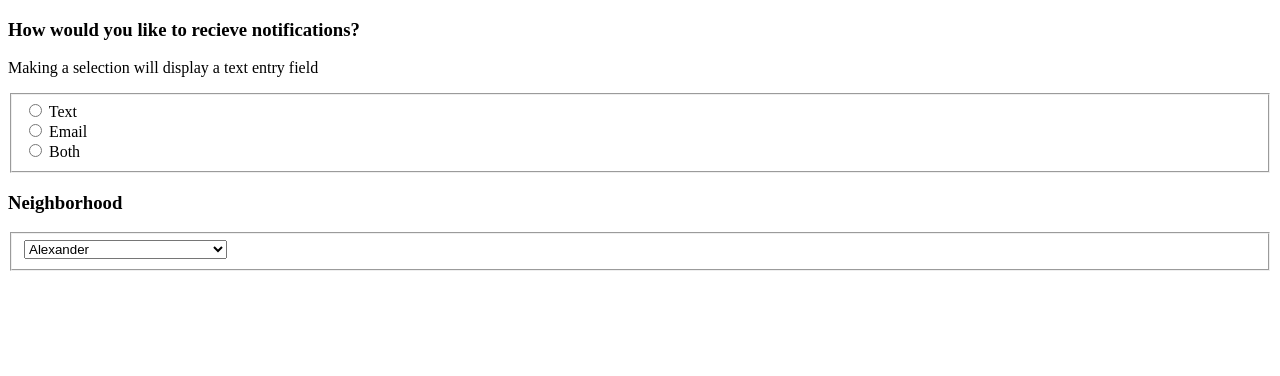
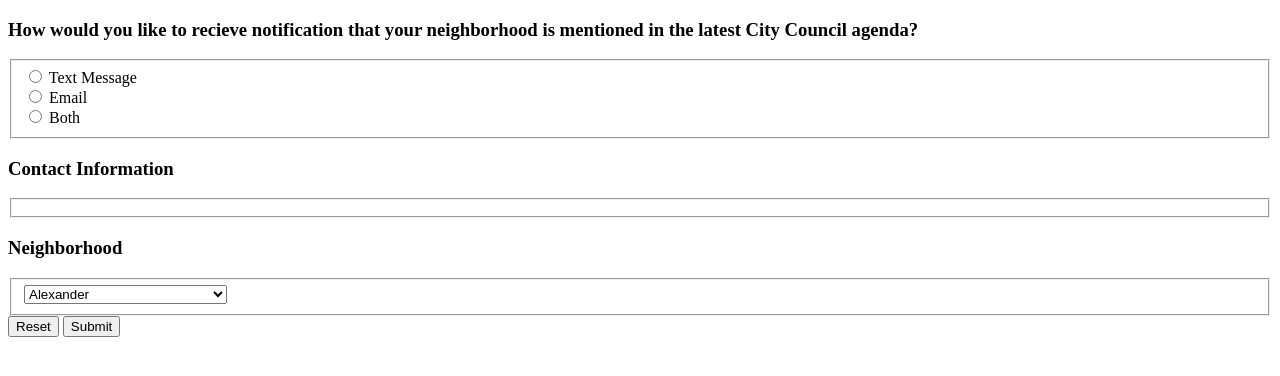
Before and after one commit to patrickregister/citycouncil, a PHP site: page / in a window 1280 px wide. Shown: the top 376 px of the page. Run offline with PHP 8.4, Linux system fonts and the light colour scheme.

Commit message:
v04 - added functional 'reset' button

```diff
--- a/index.html
+++ b/index.html
@@ -3,43 +3,56 @@
   <head>
   <link rel="stylesheet" href="style.css">
     <meta charset="utf-8">
-    <title></title>
+    <title>Charlotte City Council Notfication</title>
   </head>
   <body>
 
-<h3>How would you like to recieve notifications?</h3>
+<form id="form_id" class="" action="index.html" method="post">
+<!-- User choses how to be notified -->
+<div>
+  <h3>How would you like to recieve notification that your neighborhood is mentioned in the latest City Council agenda?</h3>
 
-<p>Making a selection will display a text entry field</p>
   <fieldset>
     <input type="radio" id="text" value="text" name="method" onclick="showTel();">
-  <label for="text">Text</label><br>
+    <label for="text">Text Message</label><br>
 
     <input type="radio" id="mail" value="email" name="method" onclick="showMail();">
     <label for="mail">Email</label><br>
 
     <input type="radio" id="both" value="both" name="method" onclick="showBoth();">
     <label for="both">Both</label><br>
+  </fieldset>
+</div>
 
+<!-- User enters phone number and/or email address -->
+<div>
+  <h3>Contact Information</h3>
+  <fieldset>
     <div id="div_tel">
       <label for="tel">Phone Number:</label>
       <input type="tel" id='tel' name="user_phone">
     </div>
-
     <div id="div_mail">
       <label for="email">Email Address:</label>
       <input type="email" id='email' name="user_email">
     </div>
   </fieldset>
+</div>
 
-
+<!-- User selects their neighborhood -->
+<div>
   <h3>Neighborhood</h3>
   <fieldset>
     <select id="neighborhoodKeyword" name="keyword_neighborhood">
       <!--This area populated by for loop -->
     </select>
   </fieldset>
+</div>
 
+<button type="reset" name="reset">Reset</button>
+<button type="submit" name="submit">Submit</button>
 
+</form>
 
 <script src="script.js"></script>
   </body>
--- a/style.css
+++ b/style.css
@@ -2,11 +2,12 @@
 body {
 
 }
-
+/*default setting to "none", changes to "block" based on user choice*/
 #div_tel {
   display: none;
 }
 
+/*default setting to "none", changes to "block" based on user choice*/
 #div_mail {
   display: none;
 }
```
Also changed, not shown: script.js (+9 -12 lines). Lines whose indentation alone changed are shown as unchanged.
